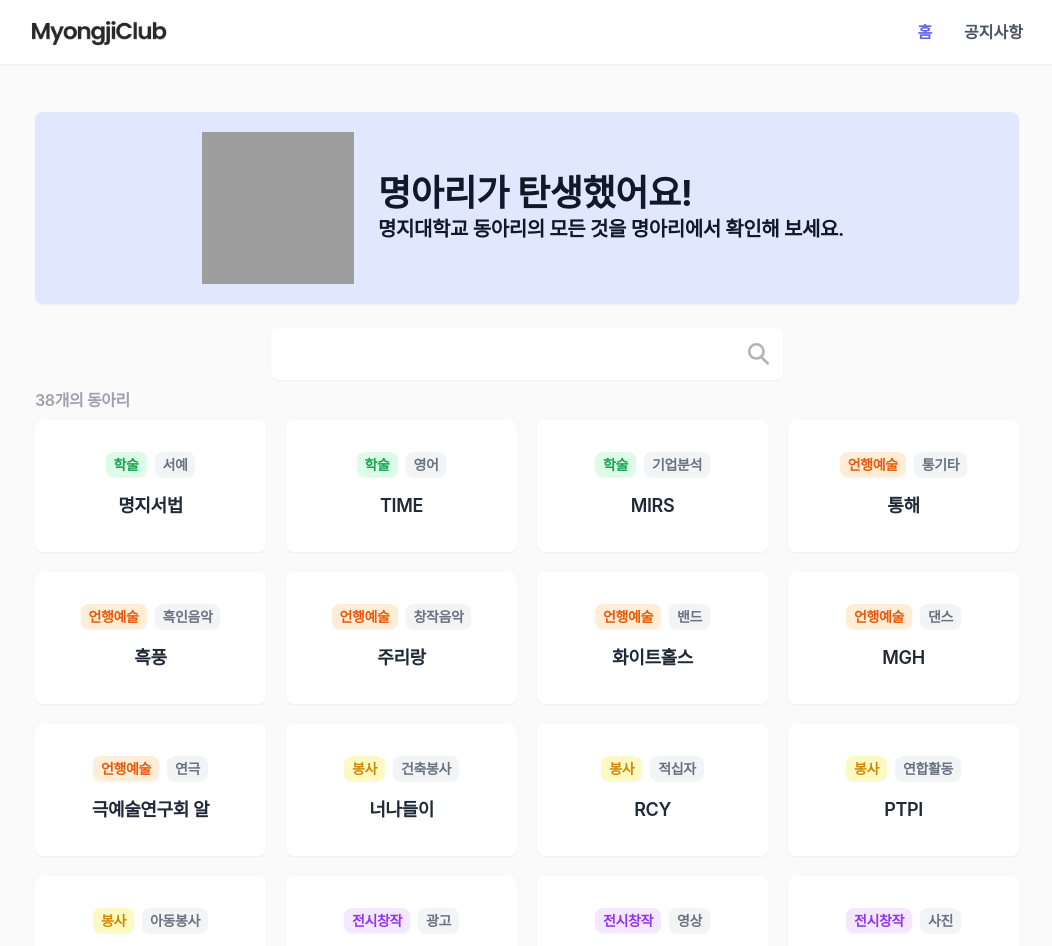
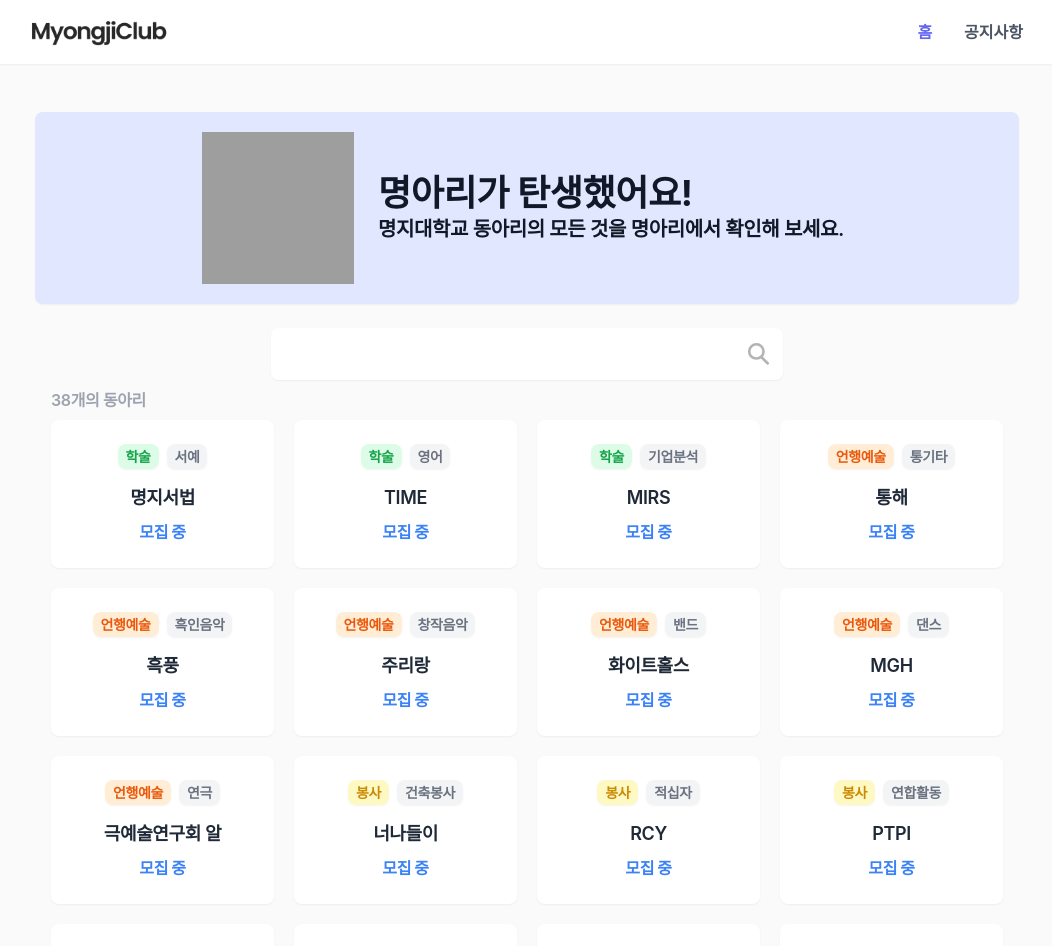
Before and after one commit to k-kbk/Myongji-Club-FE, a Next.js app: page / in a window 1280 px wide. Shown: the top 946 px of the page, without its empty margins (113-1165 px from the left). Built offline with nearby package versions, Linux system fonts and the light colour scheme; grey boxes are pictures that could not be loaded; a web font is replaced by a local one.

Commit message:
feat: 모집 여부 추가

```diff
--- a/src/components/home/Club.tsx
+++ b/src/components/home/Club.tsx
@@ -26,7 +26,7 @@ export default function Club({ id, name, tag, category }: ClubProps) {
     >
       <Link
         href={`/club/${id}`}
-        className="inline-block w-full py-6 text-center md:py-8"
+        className="inline-block w-full py-5 text-center md:py-6"
       >
         <span
           className={`mr-1 rounded-lg px-2 py-1 text-xs font-semibold shadow-sm md:text-sm ${deptCaption[category]}`}
@@ -36,7 +36,12 @@ export default function Club({ id, name, tag, category }: ClubProps) {
         <span className="ml-1 rounded-lg bg-gray-100 px-2 py-1 text-xs font-semibold text-gray-500 shadow-sm md:text-sm">
           {tag}
         </span>
-        <div className="mt-4 text-base font-semibold md:text-lg">{name}</div>
+        <div className="mt-3 text-base font-semibold sm:mt-4 md:text-lg">
+          {name}
+        </div>
+        <div className="mt-1.5 text-sm font-bold text-blue-500 sm:mt-2 md:text-base">
+          모집 중
+        </div>
       </Link>
     </li>
   );
--- a/src/pages/index.tsx
+++ b/src/pages/index.tsx
@@ -259,10 +259,10 @@ export default function Home() {
         <Banner />
         <SearchBar value={keyword} onChange={setKeyword} />
       </div>
-      <span className="mb-2 text-sm font-semibold text-gray-400 md:text-base">
+      <span className="mb-2 text-sm font-semibold text-gray-400 sm:px-4 md:text-base">
         {filtered.length}개의 동아리
       </span>
-      <ul className="mb-8 grid grid-cols-2 place-items-center gap-3 sm:grid-cols-3 md:grid-cols-4 md:gap-5">
+      <ul className="mb-8 grid grid-cols-2 place-items-center gap-3 sm:grid-cols-3 sm:px-4 md:grid-cols-4 md:gap-5">
         {filtered.map((item) => (
           <Club
             key={item.id}
```
